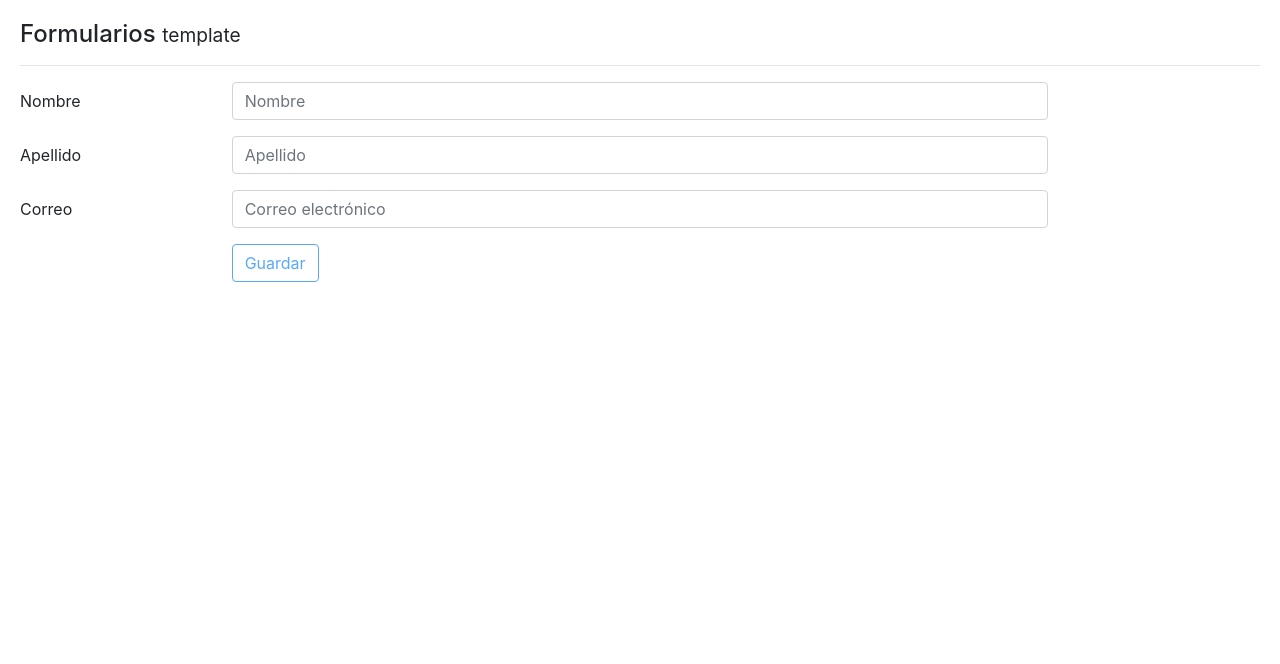
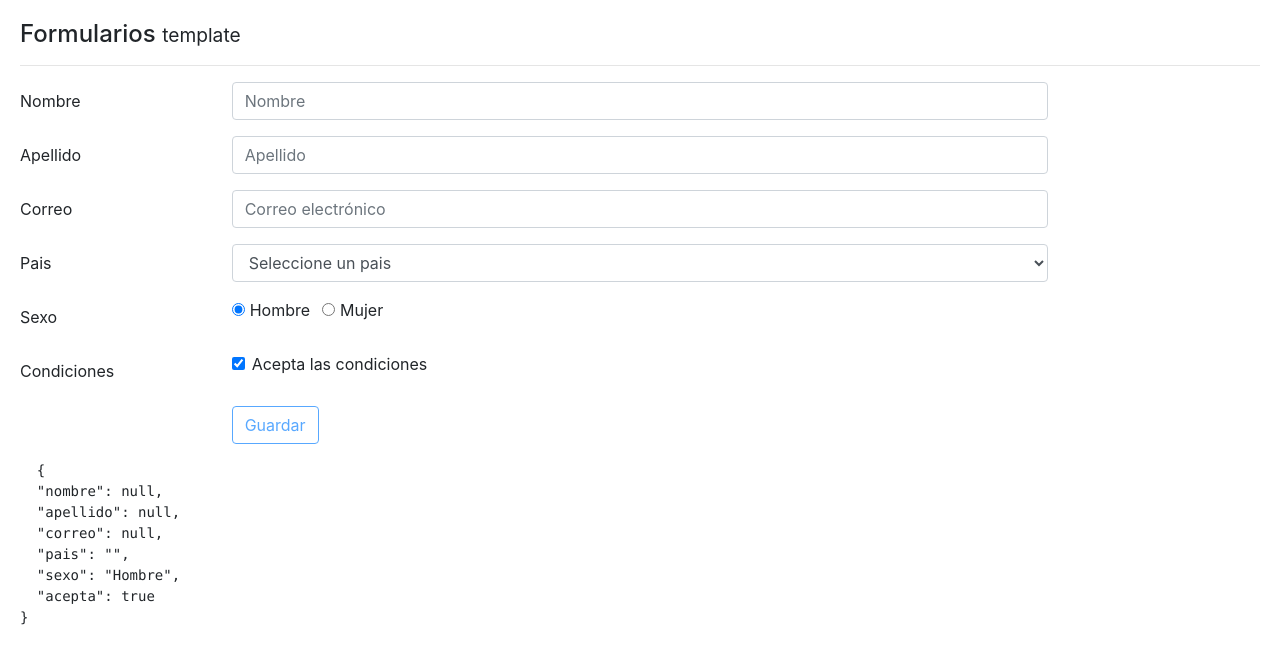
Before and after one commit to JoseAntpr/angularForms, an Angular app: page / in a window 1280 px wide. Shown: the top 664 px of the page. Built offline with nearby package versions, Linux system fonts and the light colour scheme.

Commit message:
Uso de selects, radio y checkbox

```diff
--- a/src/app/components/template/template.component.html
+++ b/src/app/components/template/template.component.html
@@ -66,7 +66,61 @@
     </div>
   </div>
 
+  <div class="form-group row">
+    <label class="col-2 col-form-label">Pais</label>
+    <div class="col-md-8">
+      <select class="form-control"
+        name="pais"
+        [(ngModel)]="usuario.pais">
+        <option value="" >Seleccione un pais</option>
+        <option *ngFor="let pais of paises" [value]="pais.codigo">
+          {{pais.nombre}}
+        </option>
+      </select>
+    </div>
+  </div>
 
+  <div class="form-group row">
+    <label class="col-2 col-form-label">Sexo</label>
+    <div class="col-md-8">
+      <div class="form-check form-check-inline" *ngFor="let s of sexos">
+        <input  class="form-check-input"
+                type="radio"
+                name="sexo"
+                [(ngModel)]="usuario.sexo"
+                [id]="s"
+                [value]="s">
+        <label  class="form-check-label" [for]="s">{{s}}</label>
+      </div>
+      <!-- <div class="form-check form-check-inline">
+        <input  class="form-check-input"
+                type="radio"
+                name="sexo"
+                [(ngModel)]="usuario.sexo"
+                id="mujer"
+                value="Mujer">
+        <label class="form-check-label" for="mujer">Mujer</label>
+      </div>-->
+    </div>
+
+  </div>
+  <div class="form-group row">
+    <label class="col-2 col-form-label">Condiciones</label>
+    <div class="col-md-8">
+      <div class="form-check">
+        <input  class="form-check-input"
+                type="checkbox"
+                name="acepta"
+                [(ngModel)]="usuario.acepta"
+                value=""
+                id="defaultCheck1"
+                required>
+        <label class="form-check-label" for="defaultCheck1">
+          Acepta las condiciones
+        </label>
+      </div>
+    </div>
+  </div>
 
   <div class="form-group row">
     <label class="col-2 col-form-label">&nbsp;</label>
@@ -81,3 +135,6 @@
   </div>
 
 </form>
+<pre>
+  {{ usuario | json }}
+</pre>
--- a/src/app/components/template/template.component.ts
+++ b/src/app/components/template/template.component.ts
@@ -12,14 +12,28 @@
   usuario: Object = {
     nombre: null,
     apellido: null,
-    correo: null
+    correo: null,
+    pais: "",
+    sexo: "Hombre",
+    acepta: true
   }
+
+  paises = [{
+    codigo: "CRI",
+    nombre: "Costa Rica"
+  },
+  {
+    codigo: "ES",
+    nombre: "España"
+  }]
+
+  sexos = ["Hombre", "Mujer"]
 
   ngOnInit() {
   }
 
   guardar(form: NgForm){
-    console.log("Formulario posteado", form, form.value, this.usuario);
+    console.log("Formulario posteado", form);
   }
 
 }
```
